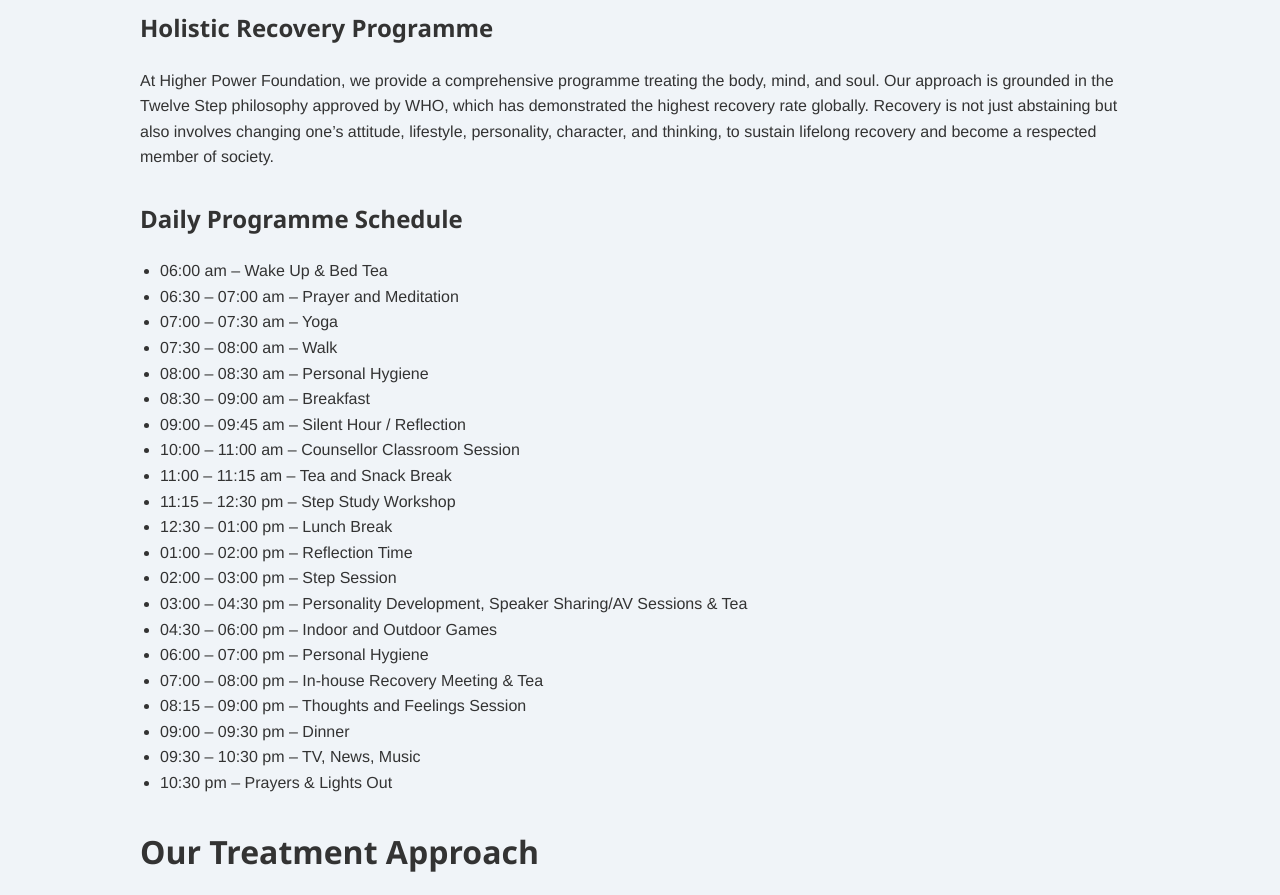
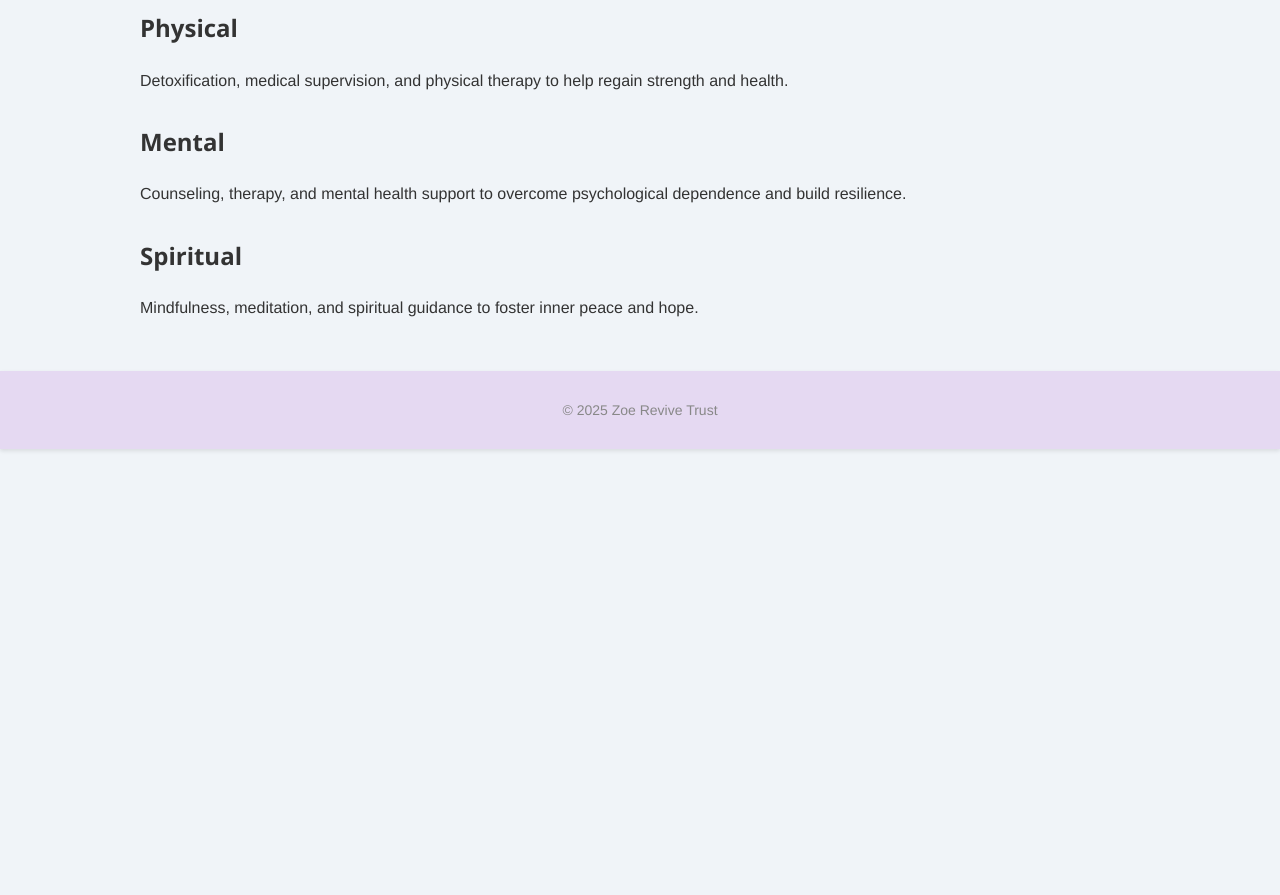
Before and after one commit to ramjisrk/ramjisrk.github.io, a plain HTML site: page treatment.html in a window 1280 px wide. Shown: the part 197-1092 px from the top of the page. After the commit the page ends 800 px from the top, so only its background shows below. Drawn offline with Linux system fonts and the light colour scheme.

Commit message:
Update treatment.html

```diff
--- a/treatment.html
+++ b/treatment.html
@@ -20,45 +20,7 @@
 </header>
 <main>
 
-<h1>Our Treatment Methodology</h1>
-    <section>
-        <h2>Holistic Recovery Programme</h2>
-        <p>
-            At Higher Power Foundation, we provide a comprehensive programme treating the body, mind, and soul. Our approach is grounded in the Twelve Step philosophy approved by WHO, which has demonstrated the highest recovery rate globally. Recovery is not just abstaining but also involves changing one’s attitude, lifestyle, personality, character, and thinking, to sustain lifelong recovery and become a respected member of society.
-        </p>
-    </section>
-    <section>
-        <h2>Daily Programme Schedule</h2>
-        <ul>
-            <li>06:00 am – Wake Up & Bed Tea</li>
-            <li>06:30 – 07:00 am – Prayer and Meditation</li>
-            <li>07:00 – 07:30 am – Yoga</li>
-            <li>07:30 – 08:00 am – Walk</li>
-            <li>08:00 – 08:30 am – Personal Hygiene</li>
-            <li>08:30 – 09:00 am – Breakfast</li>
-            <li>09:00 – 09:45 am – Silent Hour / Reflection</li>
-            <li>10:00 – 11:00 am – Counsellor Classroom Session</li>
-            <li>11:00 – 11:15 am – Tea and Snack Break</li>
-            <li>11:15 – 12:30 pm – Step Study Workshop</li>
-            <li>12:30 – 01:00 pm – Lunch Break</li>
-            <li>01:00 – 02:00 pm – Reflection Time</li>
-            <li>02:00 – 03:00 pm – Step Session</li>
-            <li>03:00 – 04:30 pm – Personality Development, Speaker Sharing/AV Sessions & Tea</li>
-            <li>04:30 – 06:00 pm – Indoor and Outdoor Games</li>
-            <li>06:00 – 07:00 pm – Personal Hygiene</li>
-            <li>07:00 – 08:00 pm – In-house Recovery Meeting & Tea</li>
-            <li>08:15 – 09:00 pm – Thoughts and Feelings Session</li>
-            <li>09:00 – 09:30 pm – Dinner</li>
-            <li>09:30 – 10:30 pm – TV, News, Music</li>
-            <li>10:30 pm – Prayers & Lights Out</li>
-        </ul>
-    </section>
-
-
-
-
-
-  <h1>Our Treatment Approach</h1>
+<h1>Our Treatment Approach</h1>
   <section>
     <h2>Physical</h2>
     <p>Detoxification, medical supervision, and physical therapy to help regain strength and health.</p>
```
